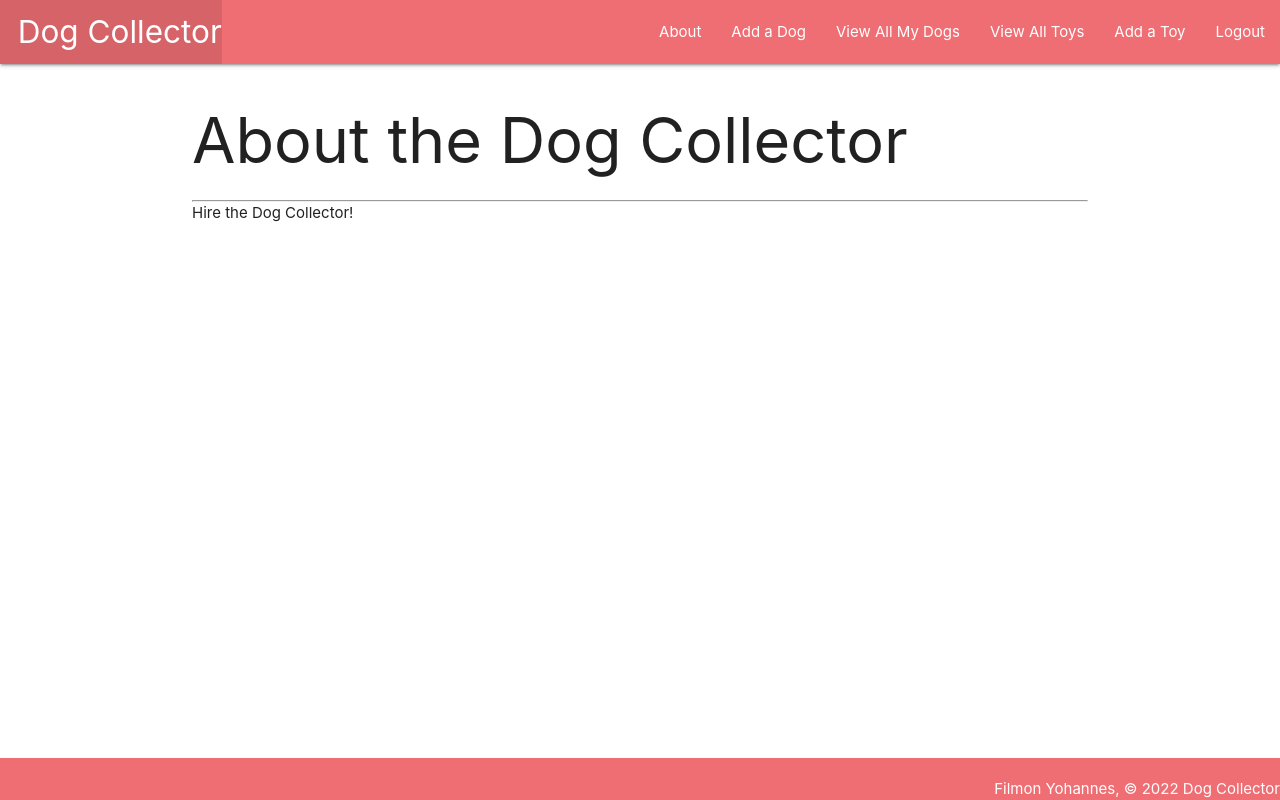
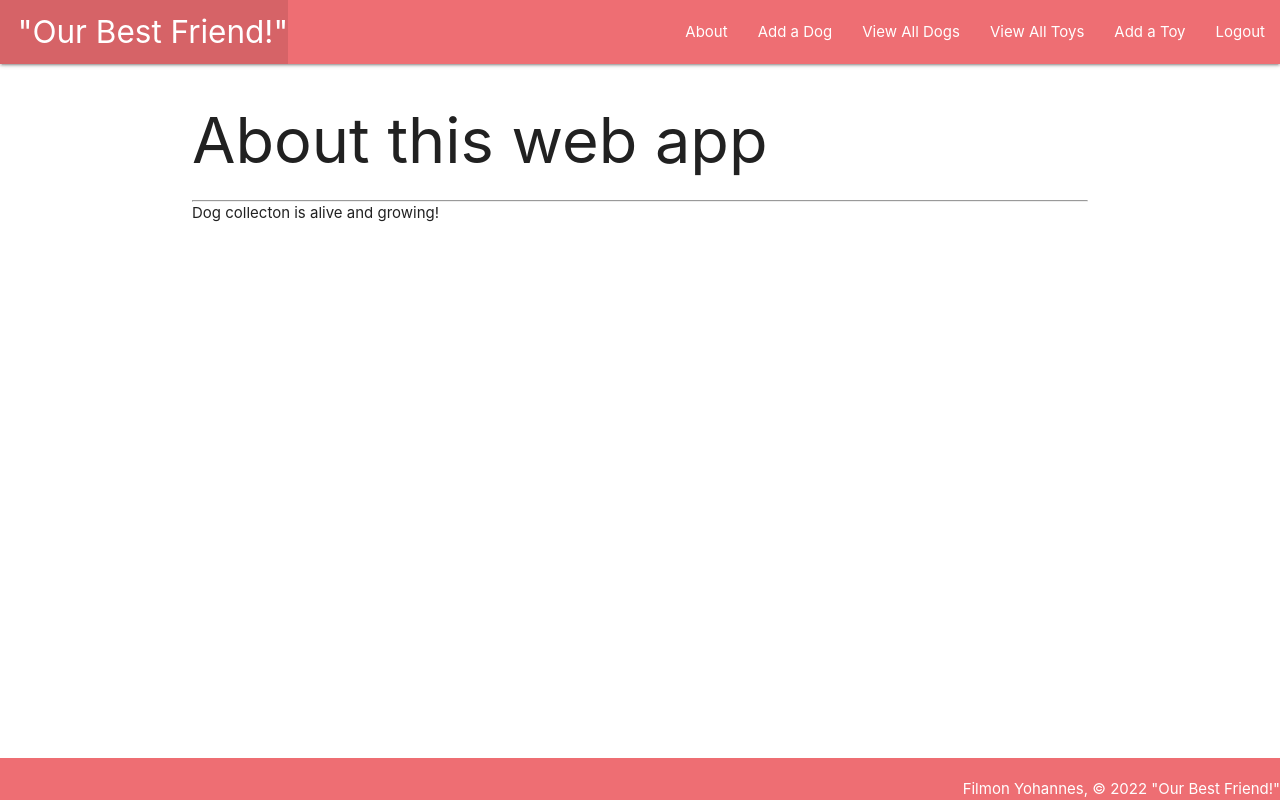
Before and after one commit to fyohannes2/djangodogs, a Django app: page /about/ in a window 1280 px wide. Run offline with Django 4.2, Linux system fonts and the light colour scheme; the visitor is signed in with stand-in values (Sample User, id 1).

```diff
--- a/dogcollector/wsgi.py
+++ b/dogcollector/wsgi.py
@@ -11,6 +11,6 @@ import os
 
 from django.core.wsgi import get_wsgi_application
 
-os.environ.setdefault('DJANGO_SETTINGS_MODULE', 'vinylcollector.settings')
+os.environ.setdefault('DJANGO_SETTINGS_MODULE', 'dogcollector.settings')
 
 application = get_wsgi_application()
--- a/main_app/templates/about.html
+++ b/main_app/templates/about.html
@@ -1,7 +1,7 @@
 {% extends 'base.html'%} {% block content %}
 
-    <h1>About the Dog Collector</h1>
+    <h1>About this web app</h1>
     <hr />
-    <p>Hire the Dog Collector!</p>
+    <p>Dog collecton is alive and growing!</p>
 
 {% endblock %}
--- a/main_app/templates/base.html
+++ b/main_app/templates/base.html
@@ -5,7 +5,7 @@
     <meta charset="UTF-8" />
     <meta name="viewport" content="width=device-width, initial-scale=1.0" />
     <meta http-equiv="X-UA-Compatible" content="ie=edge" />
-    <title>Dog Collector</title>
+    <title>"Our Best Fiend!"</title>
     <link
       rel="stylesheet"
       href="https://cdnjs.cloudflare.com/ajax/libs/materialize/1.0.0/css/materialize.min.css"
@@ -19,14 +19,14 @@
         <div class="nav-wrapper">
           <ul>
             <li>
-              <a href="/" class="left brand-logo">&nbsp;&nbsp;Dog Collector</a>
+              <a href="/" class="left brand-logo">&nbsp;&nbsp;"Our Best Friend!"</a>
             </li>
           </ul>
           <ul class="right">
             <li><a href="{% url 'about' %}">About</a></li>
             {% if user.is_authenticated %}
             <li><a href="{% url 'dogs_create' %}">Add a Dog</a></li>
-            <li><a href="{% url 'index' %}">View All My Dogs</a></li>
+            <li><a href="{% url 'index' %}">View All Dogs</a></li>
             <li><a href="{% url 'toys_index' %}">View All Toys</a></li>
             <li><a href="{% url 'toys_create' %}">Add a Toy</a></li>
             <li><a href="{% url 'logout' %}">Logout</a></li>
@@ -40,7 +40,7 @@
     </header>
     <main class="container">{% block content %} {% endblock %}</main>
     <footer class="page-footer">
-      <div class="right">Filmon Yohannes, © 2022 Dog Collector
+      <div class="right">Filmon Yohannes, © 2022 "Our Best Friend!"
     </footer>
   </body>
 </html>
--- a/main_app/templates/dogs/index.html
+++ b/main_app/templates/dogs/index.html
@@ -4,7 +4,6 @@
 
 {% for dog in dogs %}
 <div class="card">
-  <a href="{% url 'detail' dog.id %}">
     <div class="card-content">
       <span class="card-title">{{ dog.name }}</span>
       <p>Breed: {{ dog.breed }}</p>
@@ -15,6 +14,6 @@
       <p>Age: Puppy</p>
       {% endif %}
     </div>
-  </a>
+
 </div>
 {% endfor %} {% endblock %}
--- a/main_app/templates/toys/index.html
+++ b/main_app/templates/toys/index.html
@@ -2,8 +2,9 @@
 
 <h1>Toy List</h1>
 
-{% for toy in object_list %}
+{% for toy in toys %}
 <div class="card">
+
   <a href="{% url 'toys_detail' toy.id %}">
     <div class="card-content">
       <span class="card-title"
--- a/main_app/views.py
+++ b/main_app/views.py
@@ -32,6 +32,8 @@ def home(request):
 
 def about(request):
   return render(request, 'about.html')
+
+
 
 @login_required
 def dogs_index(request):
@@ -89,7 +91,7 @@ def add_photo(request, dog_id):
       s3.upload_fileobj(photo_file, BUCKET, key)
       # take the exchanged url and save it to the database
       url = f"{S3_BASE_URL}{BUCKET}/{key}"
-      # 1) create photo instance with photo model and provide cat_id as foreign key val
+      # 1) create photo instance with photo model and provide dog_id as foreign key val
       photo = Photo(url=url, dog_id=dog_id)
       # 2) save the photo instance to the database
       photo.save()
```
Also changed, not shown: Error :dogs:.png (deleted), hlog.png (deleted), main_app/migrations/0002_dog_toys.py, main_app/migrations/0003_photo.py.
